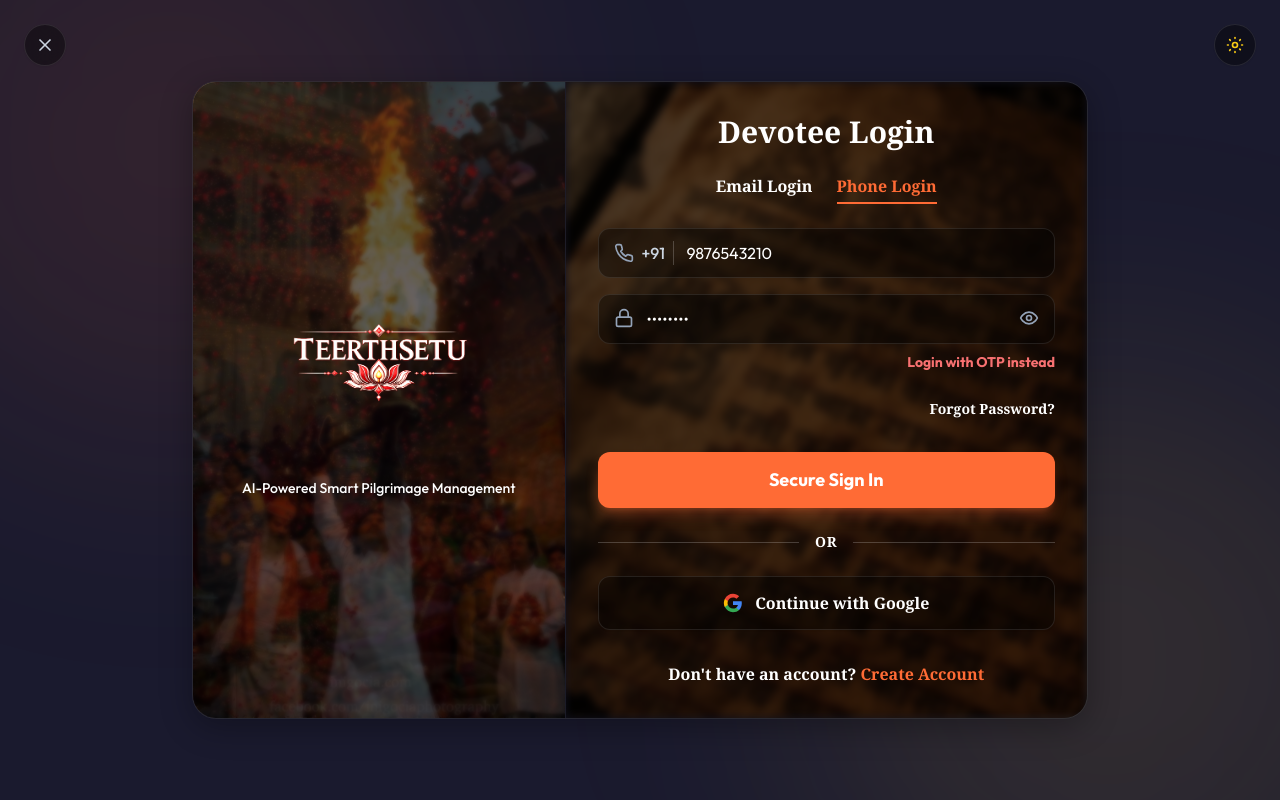
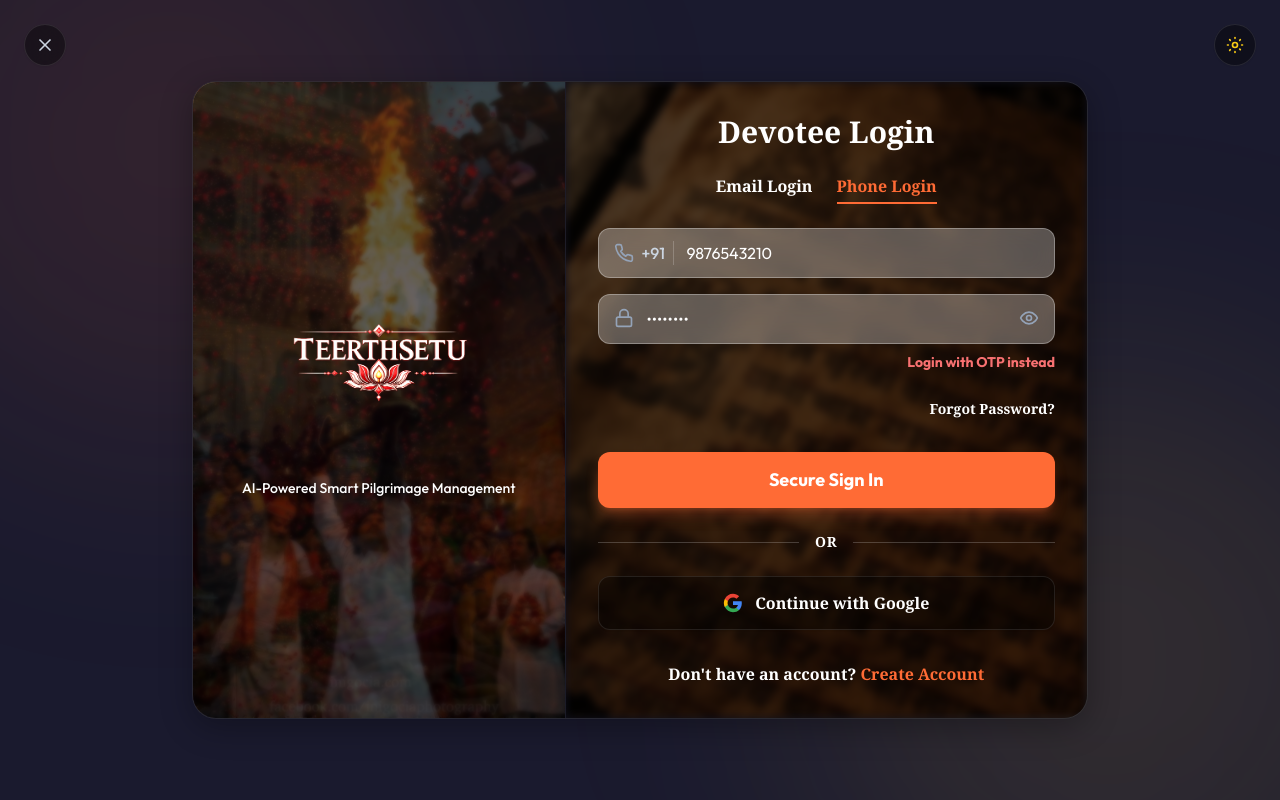
Before and after one commit to adisamprojects/Teerthsetu, a React (Vite) app in the folder frontend/: page /auth in a window 1280 px wide. Both pictures are taken after a click on the button "Phone Login". Built offline with nearby package versions, Linux system fonts and the light colour scheme.

Commit message:
UI Updates: Enhanced text fields, optimized dark mode visibility, and refined role-based styling for Admin/Devotee panels

```diff
--- a/frontend/src/pages/Auth.jsx
+++ b/frontend/src/pages/Auth.jsx
@@ -199,18 +199,16 @@
 
         {/* Right Side - Forms */}
         <div className="w-full md:w-7/12 p-8 flex flex-col justify-center relative bg-white/40 dark:bg-transparent overflow-hidden">
-          {role === 'devotee' && (
           <div
             className="absolute inset-0 z-0 opacity-50 dark:opacity-100 pointer-events-none blur-sm"
             style={{
-                backgroundImage: "url('/scripture.jpg')",
+              backgroundImage: role === 'devotee' ? "url('/scripture.jpg')" : "url('/elephant.jpg')",
               backgroundSize: 'cover',
               backgroundPosition: 'center',
               backgroundBlendMode: isDarkMode ? 'multiply' : 'normal',
               backgroundColor: isDarkMode ? '#4a3f35' : 'transparent'
             }}
           />
-          )}
 
           <div className="relative z-10 w-full flex flex-col h-full">
             {otpSent ? (
@@ -304,14 +302,14 @@
                   <div className="flex justify-center gap-6 mb-6 text-sm">
                     <button
                       type="button"
-              className={`pb-1 border-b-2 font-serif font-bold text-base transition-colors ${loginMethod === 'email' ? 'border-red-900 text-red-900 dark:border-saffron dark:text-saffron' : 'border-transparent text-red-900 dark:text-white hover:text-red-800 dark:hover:text-slate-200'}`}
+                      className={`pb-1 border-b-2 font-serif font-bold text-base transition-colors ${loginMethod === 'email' ? (role === 'admin' ? 'border-emerald-700 text-emerald-700 dark:border-emerald-400 dark:text-emerald-400' : 'border-red-900 text-red-900 dark:border-saffron dark:text-saffron') : (role === 'admin' ? 'border-transparent text-emerald-800 dark:text-white hover:text-emerald-700 dark:hover:text-emerald-200' : 'border-transparent text-red-900 dark:text-white hover:text-red-800 dark:hover:text-slate-200')}`}
                       onClick={() => setLoginMethod('email')}
                     >
                       Email Login
                     </button>
                     <button
                       type="button"
-              className={`pb-1 border-b-2 font-serif font-bold text-base transition-colors ${loginMethod === 'phone' ? 'border-red-900 text-red-900 dark:border-saffron dark:text-saffron' : 'border-transparent text-red-900 dark:text-white hover:text-red-800 dark:hover:text-slate-200'}`}
+                      className={`pb-1 border-b-2 font-serif font-bold text-base transition-colors ${loginMethod === 'phone' ? (role === 'admin' ? 'border-emerald-700 text-emerald-700 dark:border-emerald-400 dark:text-emerald-400' : 'border-red-900 text-red-900 dark:border-saffron dark:text-saffron') : (role === 'admin' ? 'border-transparent text-emerald-800 dark:text-white hover:text-emerald-700 dark:hover:text-emerald-200' : 'border-transparent text-red-900 dark:text-white hover:text-red-800 dark:hover:text-slate-200')}`}
                       onClick={() => setLoginMethod('phone')}
                     >
                       Phone Login
@@ -332,13 +330,13 @@
                       >
                         {loginMethod === 'email' ? (
                           <div className="relative">
-                    <Mail className="absolute left-4 top-3.5 h-5 w-5 text-slate-600 dark:text-slate-400" />
+                            <Mail className="absolute z-10 left-4 top-3.5 h-5 w-5 text-slate-600 dark:text-slate-400" />
                             <input
                               type="email"
                               name="email"
                               placeholder="Email Address"
                               required
-                      className="w-full bg-slate-100 dark:bg-black/40 border border-slate-200 dark:border-white/10 rounded-xl pl-12 pr-4 py-3 text-slate-900 dark:text-white focus:outline-none focus:border-saffron focus:ring-1 focus:ring-saffron transition-all"
+                              className="w-full bg-white/80 dark:bg-white/30 backdrop-blur-md border border-slate-300 dark:border-white/30 rounded-xl pl-12 pr-4 py-3 text-slate-900 dark:text-white focus:outline-none focus:border-saffron focus:ring-1 focus:ring-saffron transition-all"
                               defaultValue={role === 'admin' ? 'admin@temple' : 'pilgrim@teerthsethu.in'}
                               onChange={handleInputChange}
                             />
@@ -350,8 +348,8 @@
                           </div>
                         ) : (
                           <div className="relative flex items-center">
-                    <Phone className="absolute left-4 h-5 w-5 text-slate-600 dark:text-slate-400 pointer-events-none" />
-                    <span className="absolute left-11 text-slate-700 dark:text-slate-300 font-medium border-r border-slate-300 dark:border-white/20 pr-2 pointer-events-none">+91</span>
+                            <Phone className="absolute z-10 left-4 h-5 w-5 text-slate-600 dark:text-slate-400 pointer-events-none" />
+                            <span className="absolute z-10 left-11 text-slate-700 dark:text-slate-300 font-medium border-r border-slate-300 dark:border-white/20 pr-2 pointer-events-none">+91</span>
                             <input
                               type="tel"
                               name="phone"
@@ -359,7 +357,7 @@
                               pattern="[0-9]{10}"
                               maxLength="10"
                               required
-                      className="w-full bg-slate-100 dark:bg-black/40 border border-slate-200 dark:border-white/10 rounded-xl pl-[5.5rem] pr-4 py-3 text-slate-900 dark:text-white focus:outline-none focus:border-saffron focus:ring-1 focus:ring-saffron transition-all"
+                              className="w-full bg-white/80 dark:bg-white/30 backdrop-blur-md border border-slate-300 dark:border-white/30 rounded-xl pl-[5.5rem] pr-4 py-3 text-slate-900 dark:text-white focus:outline-none focus:border-saffron focus:ring-1 focus:ring-saffron transition-all"
                               defaultValue="9876543210"
                               onChange={(e) => {
                                 e.target.value = e.target.value.replace(/\D/g, '');
@@ -370,13 +368,13 @@
                         )}
 
                         <div className="relative">
-                  <Lock className="absolute left-4 top-3.5 h-5 w-5 text-slate-600 dark:text-slate-400" />
+                          <Lock className="absolute z-10 left-4 top-3.5 h-5 w-5 text-slate-600 dark:text-slate-400" />
                           <input
                             type={showPassword ? "text" : "password"}
                             name="password"
                             placeholder="Password"
                             required={!otpSent}
-                    className="w-full bg-slate-100 dark:bg-black/40 border border-slate-200 dark:border-white/10 rounded-xl pl-12 pr-12 py-3 text-slate-900 dark:text-white focus:outline-none focus:border-saffron focus:ring-1 focus:ring-saffron transition-all"
+                            className="w-full bg-white/80 dark:bg-white/30 backdrop-blur-md border border-slate-300 dark:border-white/30 rounded-xl pl-12 pr-12 py-3 text-slate-900 dark:text-white focus:outline-none focus:border-saffron focus:ring-1 focus:ring-saffron transition-all"
                             defaultValue="password"
                             onChange={handleInputChange}
                           />
@@ -389,12 +387,12 @@
                           </button>
                         </div>
 
-                {loginMethod === 'phone' && (
+                        {loginMethod === 'phone' && role !== 'admin' && (
                           <div className="flex justify-end mt-[-8px] mb-2">
                             <button
                               type="button"
                               onClick={() => { setOtpSent(true); setOtpTimer(60); }}
-                      className="text-sm font-bold text-red-900 dark:text-red-400 hover:underline"
+                              className={`text-sm font-bold hover:underline ${role === 'admin' ? 'text-emerald-700 dark:text-emerald-400' : 'text-red-900 dark:text-red-400'}`}
                             >
                               Login with OTP instead
                             </button>
@@ -421,21 +419,21 @@
                         className="flex flex-col gap-4 max-h-[350px] overflow-y-auto pr-2"
                       >
                         <div className="relative">
-                  <User className="absolute left-4 top-3.5 h-5 w-5 text-slate-600 dark:text-slate-400" />
+                          <User className="absolute z-10 left-4 top-3.5 h-5 w-5 text-slate-600 dark:text-slate-400" />
                           <input
                             type="text"
                             name="name"
                             placeholder="Full Name"
                             required
-                    className="w-full bg-slate-100 dark:bg-black/40 border border-slate-200 dark:border-white/10 rounded-xl pl-12 pr-4 py-3 text-slate-900 dark:text-white focus:outline-none focus:border-saffron focus:ring-1 focus:ring-saffron transition-all"
+                            className="w-full bg-white/80 dark:bg-white/30 backdrop-blur-md border border-slate-300 dark:border-white/30 rounded-xl pl-12 pr-4 py-3 text-slate-900 dark:text-white focus:outline-none focus:border-saffron focus:ring-1 focus:ring-saffron transition-all"
                             value={formData.name}
                             onChange={handleInputChange}
                           />
                         </div>
 
                         <div className="relative flex items-center">
-                  <Phone className="absolute left-4 h-5 w-5 text-slate-600 dark:text-slate-400 pointer-events-none" />
-                  <span className="absolute left-11 text-slate-700 dark:text-slate-300 font-medium border-r border-slate-300 dark:border-white/20 pr-2 pointer-events-none">+91</span>
+                          <Phone className="absolute z-10 left-4 h-5 w-5 text-slate-600 dark:text-slate-400 pointer-events-none" />
+                          <span className="absolute z-10 left-11 text-slate-700 dark:text-slate-300 font-medium border-r border-slate-300 dark:border-white/20 pr-2 pointer-events-none">+91</span>
                           <input
                             type="tel"
                             name="phone"
@@ -443,7 +441,7 @@
                             pattern="[0-9]{10}"
                             maxLength="10"
                             required
-                    className="w-full bg-slate-100 dark:bg-black/40 border border-slate-200 dark:border-white/10 rounded-xl pl-[5.5rem] pr-4 py-3 text-slate-900 dark:text-white focus:outline-none focus:border-saffron focus:ring-1 focus:ring-saffron transition-all"
+                            className="w-full bg-white/80 dark:bg-white/30 backdrop-blur-md border border-slate-300 dark:border-white/30 rounded-xl pl-[5.5rem] pr-4 py-3 text-slate-900 dark:text-white focus:outline-none focus:border-saffron focus:ring-1 focus:ring-saffron transition-all"
                             value={formData.phone}
                             onChange={(e) => {
                               e.target.value = e.target.value.replace(/\D/g, '');
@@ -531,10 +529,10 @@
                   className="w-full flex items-center justify-center gap-3 py-3.5 rounded-xl border border-slate-200 dark:border-white/10 bg-white/90 dark:bg-black/40 hover:bg-white dark:hover:bg-white/10 transition-all duration-300 shadow-sm font-serif font-bold text-red-900 dark:text-white"
                 >
                   <svg className="h-5 w-5" viewBox="0 0 24 24">
-            <path d="M22.56 12.25c0-.78-.07-1.53-.2-2.25H12v4.26h5.92c-.26 1.37-1.04 2.53-2.21 3.31v2.77h3.57c2.08-1.92 3.28-4.74 3.28-8.09z" fill="#4285F4"/>
-            <path d="M12 23c2.97 0 5.46-.98 7.28-2.66l-3.57-2.77c-.98.66-2.23 1.06-3.71 1.06-2.86 0-5.29-1.93-6.16-4.53H2.18v2.84C3.99 20.53 7.7 23 12 23z" fill="#34A853"/>
-            <path d="M5.84 14.09c-.22-.66-.35-1.36-.35-2.09s.13-1.43.35-2.09V7.07H2.18C1.43 8.55 1 10.22 1 12s.43 3.45 1.18 4.93l2.85-2.22.81-.62z" fill="#FBBC05"/>
-            <path d="M12 5.38c1.62 0 3.06.56 4.21 1.64l3.15-3.15C17.45 2.09 14.97 1 12 1 7.7 1 3.99 3.47 2.18 7.07l3.66 2.84c.87-2.6 3.3-4.53 6.16-4.53z" fill="#EA4335"/>
+                    <path d="M22.56 12.25c0-.78-.07-1.53-.2-2.25H12v4.26h5.92c-.26 1.37-1.04 2.53-2.21 3.31v2.77h3.57c2.08-1.92 3.28-4.74 3.28-8.09z" fill="#4285F4" />
+                    <path d="M12 23c2.97 0 5.46-.98 7.28-2.66l-3.57-2.77c-.98.66-2.23 1.06-3.71 1.06-2.86 0-5.29-1.93-6.16-4.53H2.18v2.84C3.99 20.53 7.7 23 12 23z" fill="#34A853" />
+                    <path d="M5.84 14.09c-.22-.66-.35-1.36-.35-2.09s.13-1.43.35-2.09V7.07H2.18C1.43 8.55 1 10.22 1 12s.43 3.45 1.18 4.93l2.85-2.22.81-.62z" fill="#FBBC05" />
+                    <path d="M12 5.38c1.62 0 3.06.56 4.21 1.64l3.15-3.15C17.45 2.09 14.97 1 12 1 7.7 1 3.99 3.47 2.18 7.07l3.66 2.84c.87-2.6 3.3-4.53 6.16-4.53z" fill="#EA4335" />
                   </svg>
                   Continue with Google
                 </button>
@@ -569,9 +567,9 @@
               initial={{ scale: 0.95, y: 20 }}
               animate={{ scale: 1, y: 0 }}
               exit={{ scale: 0.95, y: 20 }}
-              className="w-full max-w-md bg-[#1F1F35] border border-slate-200 dark:border-white/10 rounded-2xl p-6 shadow-2xl"
+              className="w-full max-w-md bg-white dark:bg-[#1A1A2E] border border-slate-200 dark:border-white/10 rounded-2xl p-6 shadow-2xl"
             >
-              <h4 className="text-xl font-bold mb-2">Reset Password</h4>
+              <h4 className="text-xl font-bold mb-2 text-slate-900 dark:text-white">Reset Password</h4>
               <p className="text-sm text-slate-600 dark:text-slate-400 mb-6">Enter your registered email or phone to receive a password reset link.</p>
 
               {forgotSuccess ? (
@@ -584,7 +582,7 @@
                     type="text"
                     placeholder="Email or Phone Number"
                     required
-                    className="w-full bg-slate-100 dark:bg-black/40 border border-slate-200 dark:border-white/10 rounded-xl px-4 py-3 text-slate-900 dark:text-white focus:outline-none focus:border-saffron transition-all"
+                    className="w-full bg-white/80 dark:bg-white/30 backdrop-blur-md border-2 border-slate-600 dark:border-white/50 rounded-xl px-4 py-3 text-slate-900 dark:text-white focus:outline-none focus:border-saffron focus:ring-1 focus:ring-saffron transition-all"
                     value={forgotEmail}
                     onChange={(e) => setForgotEmail(e.target.value)}
                   />
@@ -592,13 +590,13 @@
                     <button
                       type="button"
                       onClick={() => setShowForgot(false)}
-                      className="flex-1 py-2.5 rounded-xl border border-slate-200 dark:border-white/10 text-slate-700 dark:text-slate-300 font-semibold hover:bg-slate-100 dark:bg-black/40 transition-all"
+                      className="flex-1 py-2.5 rounded-xl border border-slate-200 dark:border-white/10 text-slate-700 dark:text-slate-300 font-semibold hover:bg-slate-100 dark:hover:bg-white/10 transition-all"
                     >
                       Cancel
                     </button>
                     <button
                       type="submit"
-                      className="flex-1 py-2.5 rounded-xl bg-saffron text-slate-900 dark:text-white font-bold hover:bg-[#e85a28] transition-all"
+                      className={`flex-1 py-2.5 rounded-xl font-bold transition-all ${role === 'admin' ? 'bg-emerald-600 hover:bg-emerald-500 text-white' : 'bg-saffron text-slate-900 dark:text-white hover:bg-[#e85a28]'}`}
                     >
                       Send Code
                     </button>
```
Also changed, not shown: frontend/public/dark_temple.jpg (added), frontend/public/elephant.jpg (added). Lines whose indentation alone changed are shown as unchanged.
